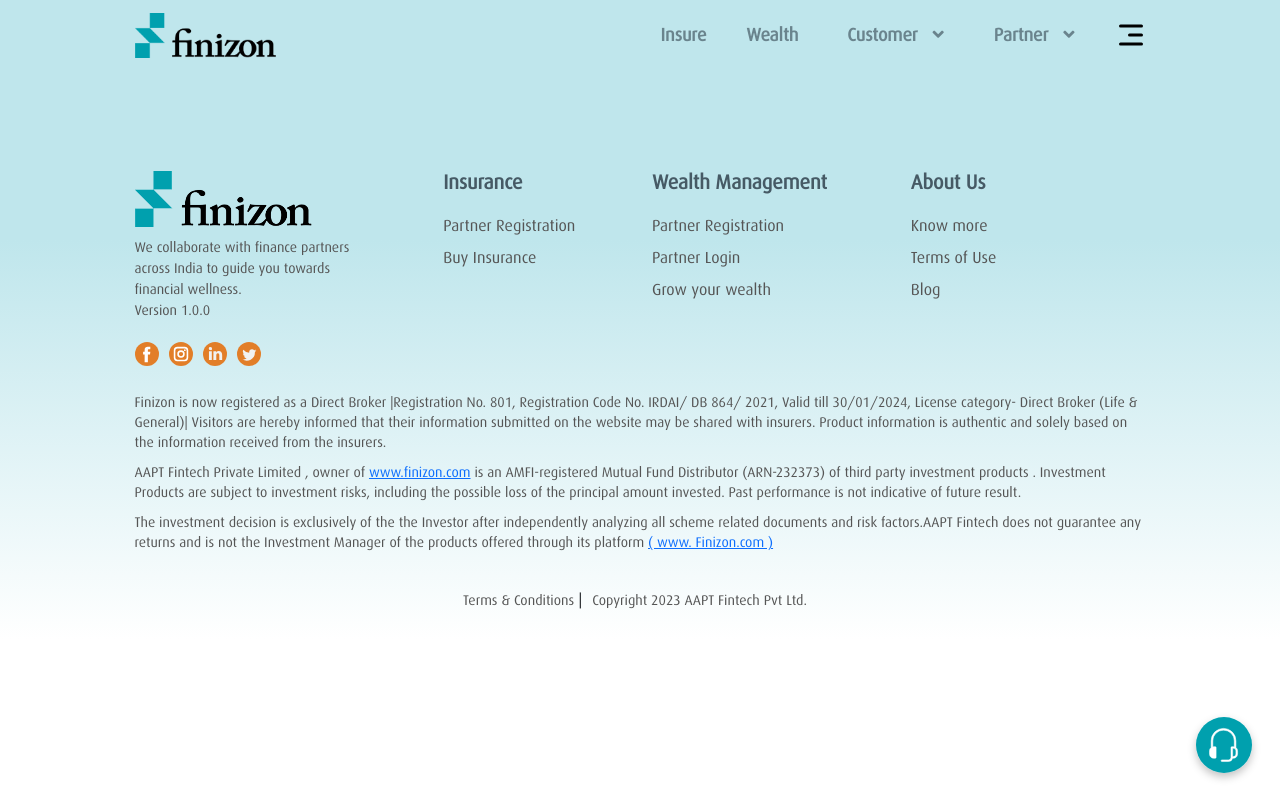
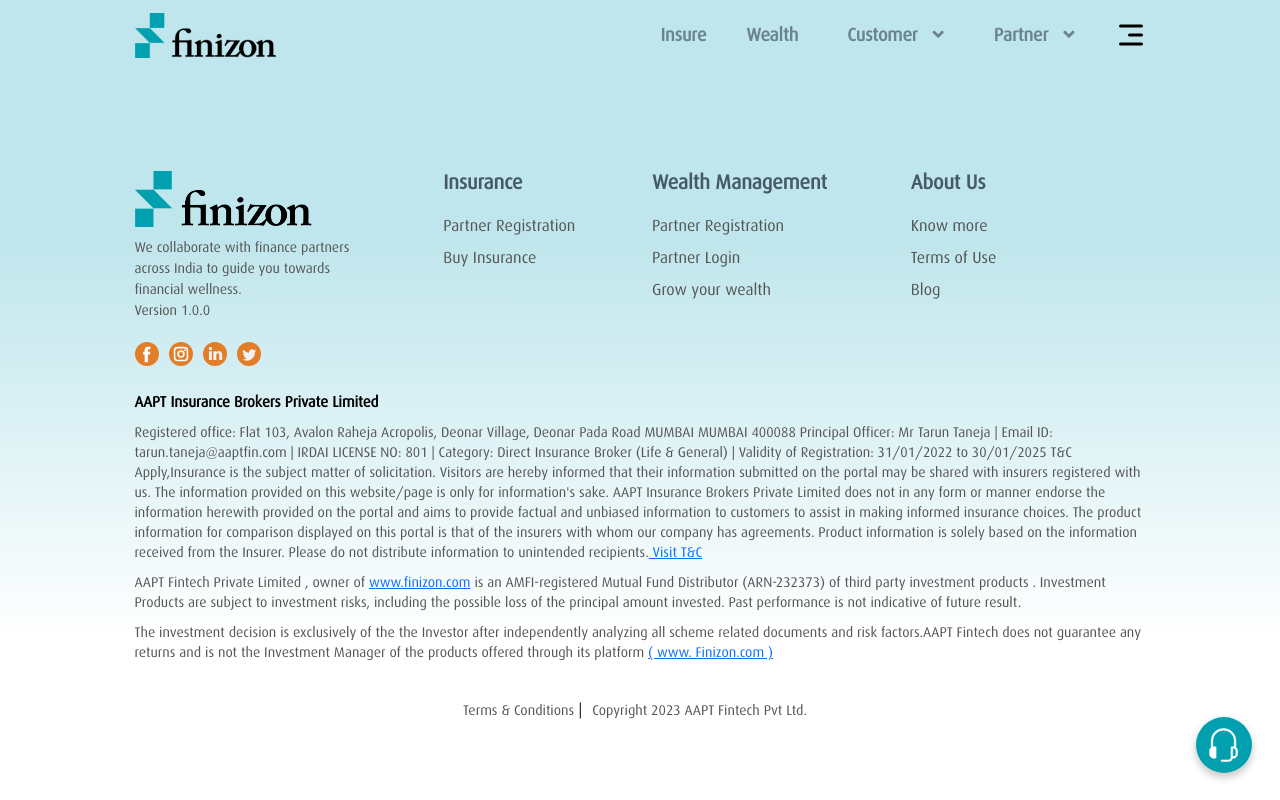
Before and after one commit to Shaunak-AAPT/Falca_repo, an Angular app: page /support in a window 1280 px wide. Built offline with nearby package versions, Linux system fonts and the light colour scheme; what @angular-slider/ngx-slider, ng-apexcharts, ngx-owl-carousel-o, ngx-pagination would draw is missing.

Commit message:
[Shaunak]added: header customer, partner redirections and footer text changes

```diff
--- a/src/app/views/shared/footer/footer.component.css
+++ b/src/app/views/shared/footer/footer.component.css
@@ -172,7 +172,6 @@
 }
 /* added by sw for cust,part mobile view */
 
-
 @media (min-width: 576px){
 #headerotp-screen .modal-dialog , #Footerotp-screen .modal-dialog{
   max-width: 400px;
--- a/src/app/views/shared/footer/footer.component.html
+++ b/src/app/views/shared/footer/footer.component.html
@@ -4,15 +4,16 @@
 	  <img src="assets/img/chat_support.svg" />
 	</div> -->
 	<div class="dropdown sort-position">
-	  <button class="btn dropdown-toggle" type="button" id="sort-drop" data-bs-toggle="dropdown" aria-expanded="false">
+		<button class="btn dropdown-toggle" type="button" id="sort-drop" data-bs-toggle="dropdown"
+			aria-expanded="false">
 			<img class="headphone-icon" src="assets/img/chat_support.svg" />
 		</button>
 		<ul class="dropdown-menu sort-by" aria-labelledby="sort-drop">
-		<li><a class="dropdown-item" >
+			<li><a class="dropdown-item">
 					<!-- <img class="icon" src="assets/img/email1.png" /> -->
 					<img class="icon" src="assets/img/email2.png" />
 					<!-- <b>Support</b> -->
-			<a data-toggle="modal" data-target="#supportModal"(click)="showSupportModal()"><b>Support</b></a>
+					<a data-toggle="modal" data-target="#supportModal" (click)="showSupportModal()"><b>Support</b></a>
 
 				</a></li>
 			<li><a class="dropdown-item" href="javascript:void(0)">
@@ -30,35 +31,49 @@
 <div class="mobile-sticky" [hidden]="!MobileSiginBarFlag">
 	<div class="row">
 		<div class="col-6">
-            <a class="btn btn-primary theme-button w-100" href="javascript:void(0)" data-bs-toggle="modal" data-bs-target="#mob_signup">Customer</a>
+			<a class="btn btn-primary theme-button w-100" href="javascript:void(0)" data-bs-toggle="modal"
+				data-bs-target="#mob_signup">Customer</a>
 		</div>
 		<div class="col-6">
-            <a class="btn btn-primary theme-button w-100" href="javascript:void(0)" data-bs-toggle="modal" data-bs-target="#mob_signin">Partner</a>
+			<a class="btn btn-primary theme-button w-100" href="javascript:void(0)" data-bs-toggle="modal"
+				data-bs-target="#mob_signin">Partner</a>
 		</div>
 	</div>
 </div>
 
-<!-- Modal Signin-->
+<!-- Partner Modal Signin-->
 <div class="modal fade" id="mob_signin" tabindex="-1" aria-labelledby="exampleModalLabel" aria-hidden="true">
 	<div class="modal-dialog">
 		<div class="modal-content">
 			<div class="modal-body">
 				<div class="col-lg-8 col-sm-6">
+					<a style="text-decoration: none;" target="_blank"
+						href="https://ins.finizoninsurance.com/partner/posp-home">
 						<button class="nav-link active btn btn-primary theme-button modalpartnerbtn">Insurance</button>
+					</a>
+
+					<a style="text-decoration: none;" target="_blank" href="https://wealth.finizon.com/advisor-login ">
 						<button class="nav-link active btn btn-primary theme-button modalpartnerbtn">Investment</button>
+					</a>
 				</div>
 			</div>
 
 		</div>
 	</div>
 </div>
+
+<!-- customer modal -->
 <div class="modal fade" id="mob_signup" tabindex="-1" aria-labelledby="exampleModalLabel" aria-hidden="true">
 	<div class="modal-dialog">
 		<div class="modal-content">
 			<div class="modal-body">
 				<div class="col-lg-8 col-sm-6">
+					<a style="text-decoration: none;" target="_blank" href="https://ins.finizoninsurance.com/user/home">
 						<button class="nav-link active btn btn-primary theme-button modalpartnerbtn">Insurance</button>
+					</a>
+					<a style="text-decoration: none;" target="_blank" href="https://wealth.finizon.com/client-login">
 						<button class="nav-link active btn btn-primary theme-button modalpartnerbtn">Investment</button>
+					</a>
 				</div>
 			</div>
 
@@ -72,7 +87,8 @@
 		<div class="row hidden-xs">
 			<div class="col col-full">
 				<img src="assets/img/finizon_logo_footer.png" class="footer-logo" alt="footer-logo">
-				<p>We collaborate with finance partners across India to guide you towards financial wellness.<br/>Version 1.0.0</p>
+				<p>We collaborate with finance partners across India to guide you towards financial
+					wellness.<br />Version 1.0.0</p>
 				<ul class="follow-list">
 					<li>
 						<a target="_blank" href="https://www.facebook.com/finizonapp"><img
@@ -134,11 +150,34 @@
 		<div class="row">
 
 			<!-- <p class="text-center notetext">**Finizon is now registered as a Direct Broker |Registration No. 000, Registration Code No. IRDA/ DB 000/ 00, Valid till 09/06/2024, License category- Direct Broker (Life & General)| Visitors are hereby informed that their information submitted on the website may be shared with insurers.Product information is authentic and solely based on the information received from the insurers.</p> -->
-			<p class="notetext mb-0">Finizon is now registered as a Direct Broker |Registration No. 801, Registration Code No. IRDAI/ DB 864/ 2021, Valid till 30/01/2024, License category- Direct Broker (Life & General)| Visitors are hereby informed that their information submitted on the website may be shared with insurers. Product information is authentic and solely based on the information received from the insurers.</p>
+			<!-- <p class="notetext mb-0">Finizon is now registered as a Direct Broker |Registration No. 801, Registration Code No. IRDAI/ DB 864/ 2021, Valid till 30/01/2024, License category- Direct Broker (Life & General)| Visitors are hereby informed that their information submitted on the website may be shared with insurers. Product information is authentic and solely based on the information received from the insurers.</p> -->
 
-            <p class="notetext mb-0">AAPT Fintech Private Limited , owner of <a href="https://finizon.com/" target="_blank">www.finizon.com</a> is an AMFI-registered Mutual Fund Distributor (ARN-232373) of third party investment products . Investment Products are subject to investment risks, including the possible loss of the principal amount invested. Past performance is not indicative of future result. </p>
+			<p class="notetext mb-0" style="font-weight: 900; color: black; font-size: 15px;">AAPT Insurance Brokers
+				Private Limited</p>
+			<p class="notetext mb-0">Registered office: Flat 103, Avalon Raheja Acropolis, Deonar Village, Deonar Pada
+				Road MUMBAI MUMBAI 400088 Principal Officer: Mr Tarun Taneja | Email ID: tarun.taneja@aaptfin.com |
+				IRDAI LICENSE NO: 801 | Category: Direct Insurance Broker (Life & General) | Validity of Registration:
+				31/01/2022 to 30/01/2025 T&C Apply,Insurance is the subject matter of solicitation. Visitors are hereby
+				informed that their information submitted on the portal may be shared with insurers registered with us.
+				The information provided on this website/page is only for information's sake. AAPT Insurance Brokers
+				Private Limited does not in any form or manner endorse the information herewith provided on the portal
+				and aims to provide factual and unbiased information to customers to assist in making informed insurance
+				choices. The product information for comparison displayed on this portal is that of the insurers with
+				whom our company has agreements. Product information is solely based on the information received from
+				the Insurer. Please do not distribute information to unintended recipients.<a
+					href="https://dssrylrxc4fuc.cloudfront.net/attachments/files/000/042/598/original/Terms_and_Conditions_Sign_up_%281%29.pdf?1679036046"
+					target="_blank"> Visit T&C </a></p>
 
-            <p class="notetext">The investment decision is exclusively of the  the Investor after independently analyzing all scheme related documents and risk factors.AAPT Fintech does not guarantee any returns and is not the Investment Manager of the products offered through its platform <a href="https://finizon.com/" target="_blank">( www. Finizon.com )</a></p>
+			<p class="notetext mb-0">AAPT Fintech Private Limited , owner of <a href="https://finizon.com/"
+					target="_blank">www.finizon.com</a> is an AMFI-registered Mutual Fund Distributor (ARN-232373) of
+				third party investment products . Investment Products are subject to investment risks, including the
+				possible loss of the principal amount invested. Past performance is not indicative of future result.
+			</p>
+
+			<p class="notetext">The investment decision is exclusively of the the Investor after independently analyzing
+				all scheme related documents and risk factors.AAPT Fintech does not guarantee any returns and is not the
+				Investment Manager of the products offered through its platform <a href="https://finizon.com/"
+					target="_blank">( www. Finizon.com )</a></p>
 			<div class="d-flex justify-content-center copyright">
 				<!-- <span><a  routerLink="/terms-of-use">Terms & Conditions</a> | </span> -->
 				<span><a href="#" (click)="scrollToTerms()">Terms & Conditions</a> | </span>
--- a/src/app/views/shared/header/header.component.html
+++ b/src/app/views/shared/header/header.component.html
@@ -34,8 +34,10 @@
             <div  class="login-popup dropdown-menu dropdown-menu-lg-end">
               <div class="sign-in">
                 <div class="col-lg-8 col-sm-6">
-                  <button class="nav-link active btn btn-primary theme-button modalpartnerbtn">Insurance</button>
-                  <button class="nav-link active btn btn-primary theme-button modalpartnerbtn">Investment</button>
+                    <button class="nav-link active btn btn-primary theme-button modalpartnerbtn" (click)="customerinsurancelink()">Insurance</button>
+
+                    <button class="nav-link active btn btn-primary theme-button modalpartnerbtn" (click)="customerinvestmentlink()">Investment</button>
+
                 </div>
               </div>
 
@@ -45,16 +47,17 @@
 
           <!-- ********Partner******** -->
           <li class="btn-group hidden-xs">
-            <a class="nav-link btn ms-2 "
+            <a class="nav-link btn ms-2"
               data-bs-toggle="dropdown" data-bs-display="dynamic" aria-expanded="false" href="javascript:void(0)">Partner
               <span style="margin-left: 10px;"><i class="jet-dropdown-arrow fa fa-angle-down"></i></span></a>
             <div  class="login-popup dropdown-menu dropdown-menu-lg-end">
               <div class="sign-in">
 
+                <div class="col-lg-8 col-sm-6">
 
-                <div class="col-lg-8 col-sm-6">
-                  <button class="nav-link active btn btn-primary theme-button modalpartnerbtn">Insurance</button>
-                  <button class="nav-link active btn btn-primary theme-button modalpartnerbtn">Investment</button>
+                  <button class="nav-link active btn btn-primary theme-button modalpartnerbtn" (click)="partnerinsurancelink()">Insurance</button>
+
+                  <button class="nav-link active btn btn-primary theme-button modalpartnerbtn" (click)="partnerinvestmentlink()">Investment</button>
                 </div>
               </div>
 
--- a/src/app/views/shared/header/header.component.ts
+++ b/src/app/views/shared/header/header.component.ts
@@ -507,4 +507,19 @@
     this.isOTPSent = false;
   }
 
+  customerinsurancelink(){
+    window.open("https://ins.finizoninsurance.com/user/home", "_blank");
+
+  }
+
+  customerinvestmentlink(){
+    window.open("https://wealth.finizon.com/client-login","_blank");
+  }
+
+  partnerinsurancelink(){
+    window.open("https://ins.finizoninsurance.com/partner/posp-home","_blank");
+  }
+  partnerinvestmentlink(){
+    window.open("https://wealth.finizon.com/advisor-login", "_blank");
+  }
 }
```
Also changed, not shown: src/app/home/home.component.html (+15 -2 lines), 2 other files (tests, documents, lock files or other folders). Lines whose indentation alone changed are shown as unchanged.
